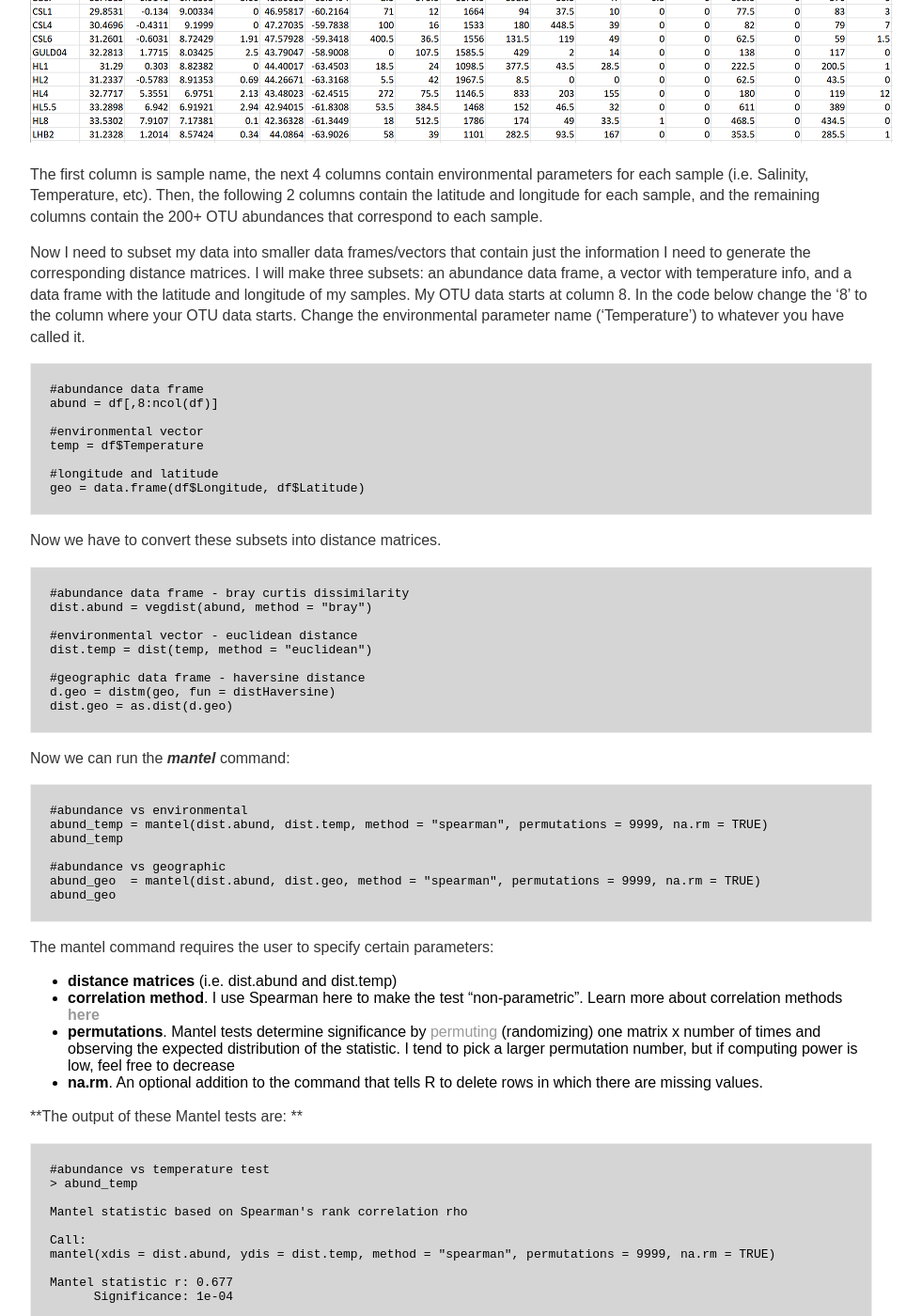
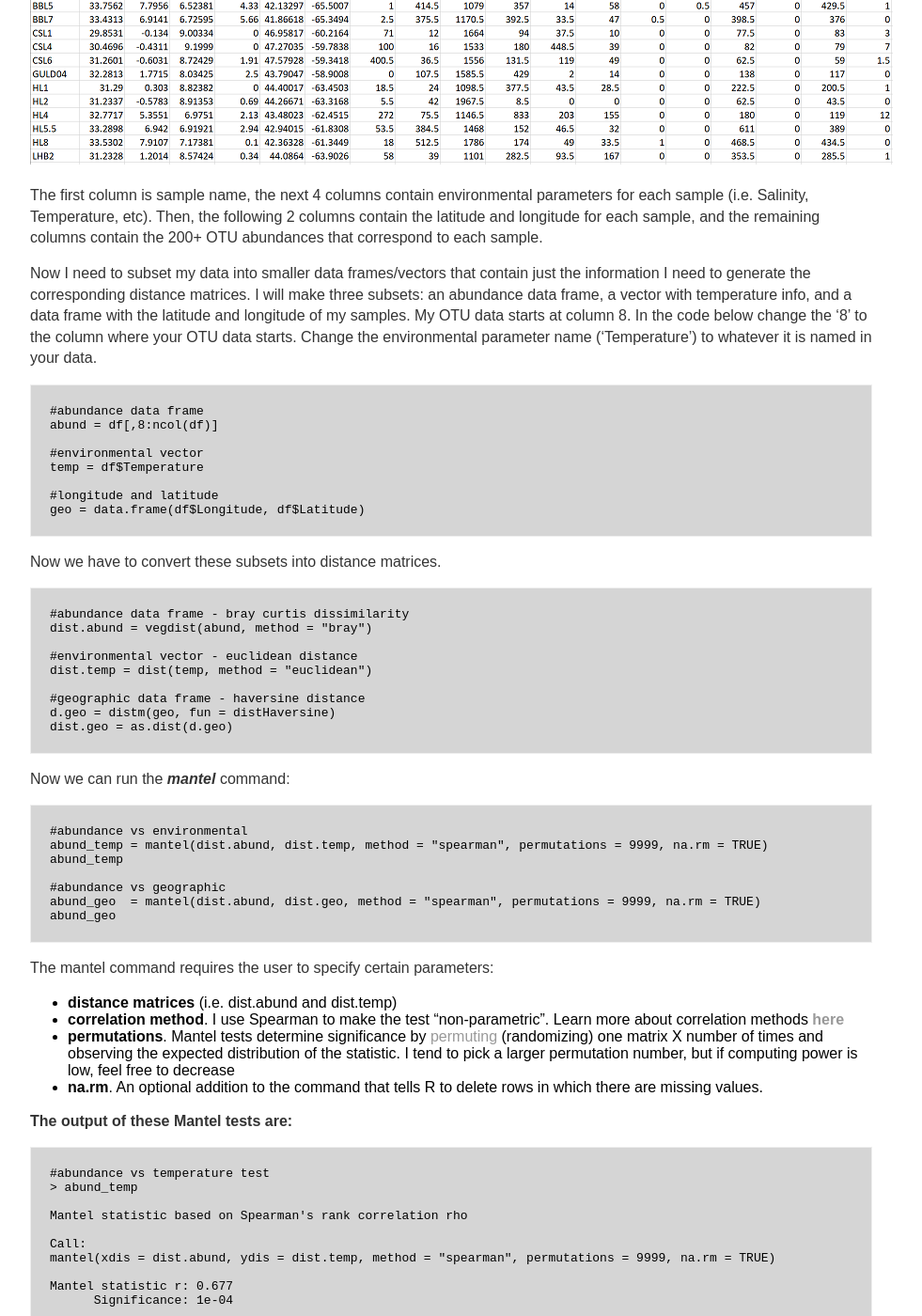
Before and after one commit to jkzorz/jkzorz.github.io, a Jekyll site: the page built from _posts/2019-07-08-mantel-test.md, in a window 1280 px wide and 1400 px high, scrolled down 1139 px. Shown: the whole window at 94% size, without its empty margins (160-1141 px from the left). Built offline with Jekyll 4.4.1, drawn with Linux system fonts in a browser that asks for light colours; some of the changed text lies outside the part shown.

Commit message:
Update 2019-07-08-mantel-test.md

````diff
--- a/_posts/2019-07-08-mantel-test.md
+++ b/_posts/2019-07-08-mantel-test.md
@@ -41,7 +41,7 @@ df = read.csv("Your_OTU_table.csv", header= TRUE)
 
 The first column is sample name, the next 4 columns contain environmental parameters for each sample (i.e. Salinity, Temperature, etc). Then, the following 2 columns contain the latitude and longitude for each sample, and the remaining columns contain the 200+ OTU abundances that correspond to each sample.
 
-Now I need to subset my data into smaller data frames/vectors that contain just the information I need to generate the corresponding distance matrices. I will make three subsets: an abundance data frame, a vector with temperature info, and a data frame with the latitude and longitude of my samples. My OTU data starts at column 8. In the code below change the '8' to the column where your OTU data starts. Change the environmental parameter name ('Temperature') to whatever you have called it.
+Now I need to subset my data into smaller data frames/vectors that contain just the information I need to generate the corresponding distance matrices. I will make three subsets: an abundance data frame, a vector with temperature info, and a data frame with the latitude and longitude of my samples. My OTU data starts at column 8. In the code below change the '8' to the column where your OTU data starts. Change the environmental parameter name ('Temperature') to whatever it is named in your data.
 
 ```
 #abundance data frame
@@ -82,11 +82,11 @@ abund_geo
 The mantel command requires the user to specify certain parameters:
 
 - **distance matrices** (i.e. dist.abund and dist.temp)
-- **correlation method**. I use Spearman here to make the test "non-parametric". Learn more about correlation methods **[here](https://jkzorz.github.io/2019/06/11/Correlation-heatmaps.html)**
-- **permutations**. Mantel tests determine significance by [permuting](https://mb3is.megx.net/gustame/hypothesis-tests/the-mantel-test) (randomizing) one matrix x number of times and observing the expected distribution of the statistic. I tend to pick a larger permutation number, but if computing power is low, feel free to decrease
+- **correlation method**. I use Spearman to make the test "non-parametric". Learn more about correlation methods **[here](https://jkzorz.github.io/2019/06/11/Correlation-heatmaps.html)**
+- **permutations**. Mantel tests determine significance by [permuting](https://mb3is.megx.net/gustame/hypothesis-tests/the-mantel-test) (randomizing) one matrix X number of times and observing the expected distribution of the statistic. I tend to pick a larger permutation number, but if computing power is low, feel free to decrease
 - **na.rm**. An optional addition to the command that tells R to delete rows in which there are missing values.
 
-**The output of these Mantel tests are: **
+**The output of these Mantel tests are:**
 
 ```
 #abundance vs temperature test
@@ -166,7 +168,7 @@ Permutation: free
 Number of permutations: 9999
 
 ```
-The results show again that the cumulative environmental factors are strongly correlated with the microbial community (**Mantel statistic r: 0.686**, *p value = 1e-04*). Because the environmental variables are more strongly correlated with the microbial community than the geographic distance, I would draw the conclusion that in this system, the environment is selecting for the microbial community, and there is minimal (or comparatively minimal) dispersal limitation occurring.
+The results show again that the cumulative environmental factors are strongly correlated with the microbial community (**Mantel statistic r: 0.686**, *p value = 1e-04*). Because the microbial community is more strongly correlated with the environmental parameters than the geographic distance, I would draw the conclusion that in this system, the environment is "selecting" for the microbial community, and there is minimal (or comparatively minimal) dispersal limitation occurring.
 
 
-Stating the statistical values from the Mantel test is a sufficient way to report the results of these tests. I also think that plotting the correlation as a **pairwise scatter plot** can be an intuitive way to show the relationships. **[Check out this tutorial to see how to make scatter plots in R](https://jkzorz.github.io/2019/07/08/scatter-plots.html)**.
+Stating the statistical values from the Mantel test is a sufficient way to report the results of these tests. I also think that plotting the correlation as a **pairwise scatter plot** can be an intuitive way to show these rather complex relationships. **[Check out this tutorial to see how to make scatter plots in R](https://jkzorz.github.io/2019/07/08/scatter-plots.html)**.
````
Also changed, not shown: other parts of _posts/2019-07-08-mantel-test.md (+6 -4 lines).
